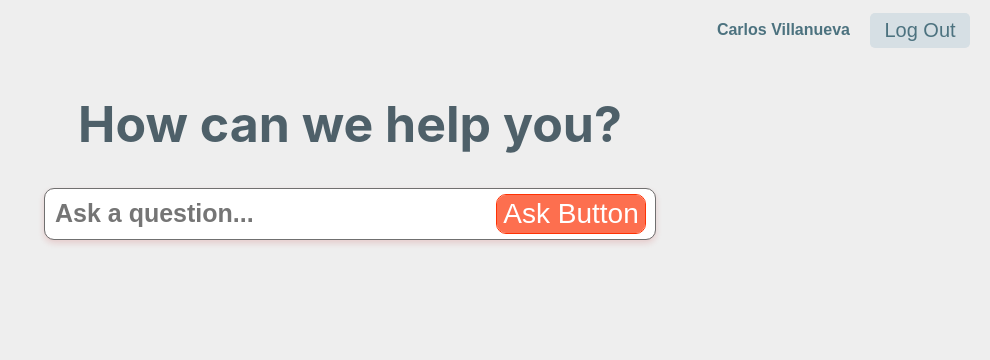
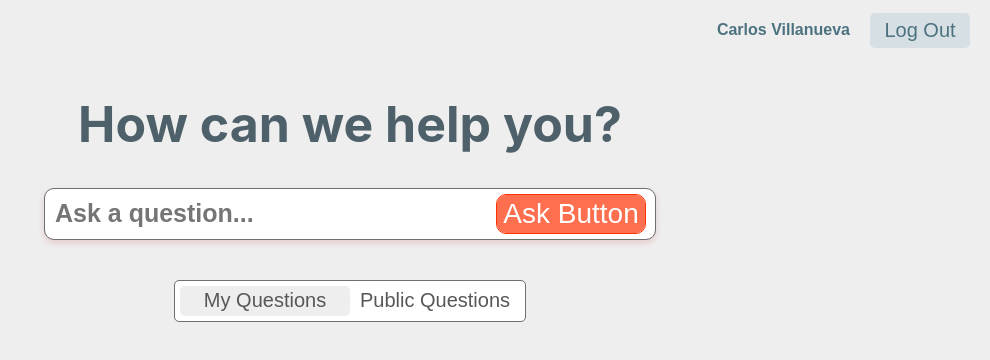
Before and after one commit to VCarlosJP/preguntamelo, a React (Create React App) app: page /dashboard in a window 1280 px wide. Shown: the top 360 px of the page, without its empty margins (290-1280 px from the left). Built offline with nearby package versions, Linux system fonts and the light colour scheme.

Commit message:
My Questions/Public Questions buttons added to UserDashboard Component

```diff
--- a/src/App.scss
+++ b/src/App.scss
@@ -111,3 +111,42 @@ input {
   letter-spacing: 0px;
   color: #ffffff;
 }
+
+.select-mode-container {
+  display: flex;
+  justify-content: center;
+  align-items: stretch;
+}
+
+.select-mode-box {
+  margin-top: 40px;
+  height: 40px;
+  width: 350px;
+  background: #ffffff 0% 0% no-repeat padding-box;
+  border: 1px solid #707070;
+  border-radius: 5px;
+  opacity: 1;
+}
+
+.my-questions-mode-button {
+  margin: 5px 0px 5px 5px;
+  background: #eeeeee 0% 0% no-repeat padding-box;
+  border-radius: 5px;
+  height: 30px;
+  width: 170px;
+  font: normal normal normal 20px Arial;
+  letter-spacing: 0px;
+  color: #575757;
+  opacity: 1;
+}
+
+.public-questions-mode-button {
+  background: #ffffff 0% 0% no-repeat padding-box;
+  border-radius: 5px;
+  width: 170px;
+  height: 30px;
+  font: normal normal normal 20px Arial;
+  letter-spacing: 0px;
+  color: #575757;
+  opacity: 1;
+}
--- a/src/components/UserDashboard.js
+++ b/src/components/UserDashboard.js
@@ -17,9 +17,18 @@ export default class UserDashboard extends React.Component {
           <div className="ask-question-search-bar-container">
             <input
               className="search-box"
-              placeholder="Ask a question...">
-              </input>
+              placeholder="Ask a question..."
+            ></input>
             <button className="ask-question-button">Ask Button</button>
+          </div>
+        </div>
+
+        <div className="select-mode-container">
+          <div className="select-mode-box">
+            <button className="my-questions-mode-button">My Questions</button>
+            <button className="public-questions-mode-button">
+              Public Questions
+            </button>
           </div>
         </div>
       </div>
```
Also changed, not shown: 1 other file (tests, documents, lock files or other folders).
